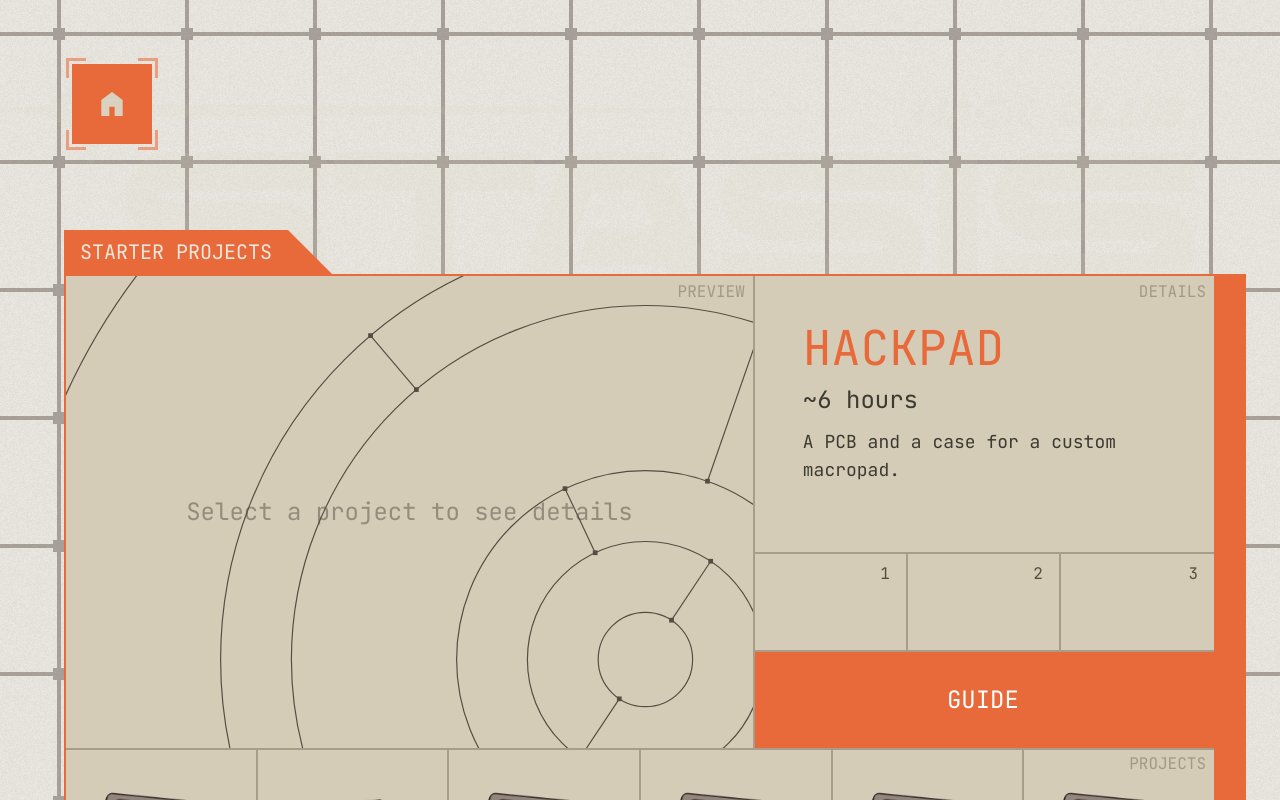
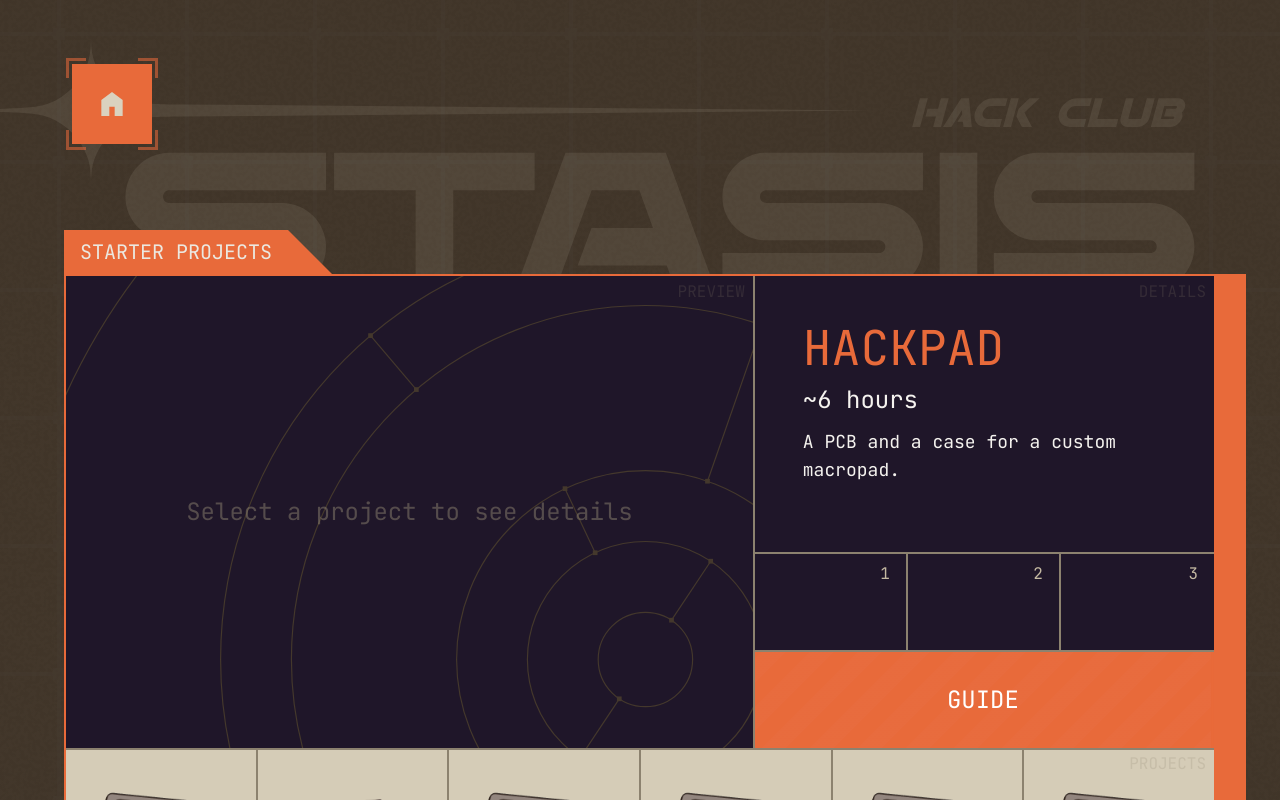
Before and after one commit to hackclub/stasis, a Next.js app: page /starter-projects in a window 1280 px wide. Shown: the top 800 px of the page. Built offline with nearby package versions, Linux system fonts and the light colour scheme; a web font is replaced by a local one.

Commit message:
minor ui changes

```diff
--- a/app/components/RSVPModal.tsx
+++ b/app/components/RSVPModal.tsx
@@ -60,7 +60,7 @@ export function RSVPModal({ isOpen, onClose }: Readonly<RSVPModalProps>) {
   return (
     <div className="fixed inset-0 z-50 flex items-center justify-center">
       <div
-        className="absolute inset-0 bg-cream-900/70 backdrop-blur-sm"
+        className="absolute inset-0 bg-[#3D3229]/80"
         onClick={onClose}
       />
 
--- a/app/components/projects/EditProjectModal.tsx
+++ b/app/components/projects/EditProjectModal.tsx
@@ -164,7 +164,7 @@ export function EditProjectModal({ isOpen, project, onClose, onSubmit, onDelete
   return (
     <div className="fixed inset-0 z-50 flex items-center justify-center">
       <div
-        className="absolute inset-0 bg-cream-900/80 backdrop-blur-sm"
+        className="absolute inset-0 bg-[#3D3229]/80"
         onClick={onClose}
       />
       <div className="relative bg-cream-100 border-2 border-cream-400 max-w-2xl w-full mx-4 font-mono max-h-[90vh] overflow-y-auto">
--- a/app/components/projects/NewProjectModal.tsx
+++ b/app/components/projects/NewProjectModal.tsx
@@ -91,7 +91,7 @@ export function NewProjectModal({ isOpen, onClose, onSubmit, error }: Readonly<P
   return (
     <div className="fixed inset-0 z-50 flex items-center justify-center">
       <div
-        className="absolute inset-0 bg-cream-900/80 backdrop-blur-sm"
+        className="absolute inset-0 bg-[#3D3229]/80"
         onClick={onClose}
       />
       <div className="relative bg-cream-100 border-2 border-cream-400 max-w-lg w-full mx-4 font-mono">
--- a/app/dashboard/layout.tsx
+++ b/app/dashboard/layout.tsx
@@ -47,10 +47,10 @@ export default function DashboardLayout({
             <div className="space-y-6">
               <div className="text-center">
                 <h1 className="text-2xl uppercase tracking-wide text-brand-500 mb-2">
-                  Dashboard
+                  You&apos;re logged out
                 </h1>
                 <p className="text-cream-800 text-sm">
-                  Sign in to continue
+                  Do you want to log in?
                 </p>
               </div>
               <button
--- a/app/dashboard/page.tsx
+++ b/app/dashboard/page.tsx
@@ -2,6 +2,7 @@
 
 import { useState, useEffect, useCallback } from 'react';
 import { useSession } from "@/lib/auth-client";
+import { authClient } from "@/lib/auth-client";
 import { ProjectCard } from '../components/projects/ProjectCard';
 import { NewProjectCard } from '../components/projects/NewProjectCard';
 import { NewProjectModal } from '../components/projects/NewProjectModal';
@@ -14,12 +15,27 @@ import Link from 'next/link';
 import type { Project } from './types';
 
 export default function ProjectsPage() {
-  const { data: session } = useSession();
+  const { data: session, isPending } = useSession();
   const [projects, setProjects] = useState<Project[]>([]);
   const [loading, setLoading] = useState(true);
   const [isModalOpen, setIsModalOpen] = useState(false);
   const [modalError, setModalError] = useState<string | null>(null);
   const [showTutorial, setShowTutorial] = useState(false);
+
+  if (!isPending && !session) {
+    return (
+      <div className="flex flex-col items-center justify-center min-h-[50vh] text-center">
+        <h1 className="text-cream-800 text-2xl uppercase tracking-wide mb-4">You&apos;re logged out</h1>
+        <p className="text-cream-700 mb-6">Do you want to log in?</p>
+        <button
+          onClick={() => authClient.signIn.oauth2({ providerId: 'hca', callbackURL: '/dashboard' })}
+          className="bg-brand-500 hover:bg-brand-400 text-white px-6 py-3 text-sm uppercase tracking-wide transition-colors"
+        >
+          Log in with Hack Club
+        </button>
+      </div>
+    );
+  }
 
   const fetchProjects = useCallback(async () => {
     try {
--- a/app/starter-projects/page.tsx
+++ b/app/starter-projects/page.tsx
@@ -332,7 +332,7 @@ export default function StarterProjectsPage() {
     <>
       <style jsx global>{`
         body {
-          background-color: var(--color-cream-100);
+          background-color: var(--color-cream-850);
         }
 
         @keyframes slide-right {
@@ -349,7 +349,7 @@ export default function StarterProjectsPage() {
         }
       `}</style>
 
-      <div className="bg-[linear-gradient(var(--color-cream-100)/0.6,var(--color-cream-100)/0.6),url(/noise-smooth-dark.png)] min-h-screen relative overflow-hidden z-0 px-2">
+      <div className="bg-[linear-gradient(#40352999,#40352999),url(/noise-smooth-dark.png)] min-h-screen relative overflow-hidden z-0 px-2">
         <div
           className="absolute inset-0 opacity-40 -z-1000 pointer-none"
           style={{
@@ -361,7 +361,7 @@ export default function StarterProjectsPage() {
         />
 
         <div className="mb-20 ml-16 mt-16">
-          <Link href="/dashboard">
+          <Link href="/">
             <MagneticCorners activationDistance={35} deactivationDistance={45}>
               <button className="block bg-brand-500 p-6 font-mono relative cursor-pointer hover:bg-brand-400">
                 <img src="/home-light.svg" alt="Home" className="w-8 h-8" />
@@ -376,16 +376,16 @@ export default function StarterProjectsPage() {
           <div className="bg-brand-500 text-cream-100 text-xl w-max px-4 py-2 relative after:bg-brand-500 after:absolute after:left-full after:top-0 after:h-full after:aspect-square after:[clip-path:polygon(0_0,0_100%,100%_100%)]">
             STARTER PROJECTS
           </div>
-          <div className="bg-cream-200 w-full h-max border-2 border-brand-500 flex flex-col relative after:absolute after:left-full after:w-8 after:h-[calc(100%+4px-32px)] after:-top-0.5 after:bg-brand-500 before:absolute before:bg-brand-500 before:-bottom-0.5 before:left-full before:w-8 before:h-8 before:[clip-path:polygon(0_0,0_100%,100%_0)]">
+          <div className="bg-cream-950 w-full h-max border-2 border-brand-500 flex flex-col relative after:absolute after:left-full after:w-8 after:h-[calc(100%+4px-32px)] after:-top-0.5 after:bg-brand-500 before:absolute before:bg-brand-500 before:-bottom-0.5 before:left-full before:w-8 before:h-8 before:[clip-path:polygon(0_0,0_100%,100%_0)]">
             {/* top stuff */}
             <div className="flex flex-row">
               {/* preview */}
-              <div ref={previewContainerRef} className="border-cream-400 border-r-2 flex-3/5 relative overflow-clip min-h-[400px]">
-                <p className="text-cream-700/40 absolute top-1 right-2 z-10">PREVIEW</p>
+              <div ref={previewContainerRef} className="border-cream-500 border-r-2 flex-3/5 relative overflow-clip min-h-[400px]">
+                <p className="text-cream-500/20 absolute top-1 right-2 z-10">PREVIEW</p>
                 <svg ref={svgContainerRef} className="w-full h-full absolute inset-0 z-0" viewBox="0 0 1400 800" preserveAspectRatio="xMidYMid slice">
                   {/* Concentric circles */}
                   {circles.map((diameter) => (
-                    <circle key={diameter} cx="1100" cy="650" r={diameter / 2} fill="none" stroke="var(--color-cream-700)" strokeWidth="2" />
+                    <circle key={diameter} cx="1100" cy="650" r={diameter / 2} fill="none" stroke="#44382C" strokeWidth="2" />
                   ))}
 
                   {/* Rotating lines with squares */}
@@ -394,28 +394,28 @@ export default function StarterProjectsPage() {
                       {/* First line */}
                       <g data-line-group={`${i}-1`}>
                         {/* Line connecting circles */}
-                        <line x1="1100" y1={650 - line.from} x2="1100" y2={650 - line.to} stroke="var(--color-cream-700)" strokeWidth="2" />
+                        <line x1="1100" y1={650 - line.from} x2="1100" y2={650 - line.to} stroke="#44382C" strokeWidth="2" />
 
                         {/* Squares at intersection points (counter-rotated) */}
                         <g data-square={`${i}-1a`}>
-                          <rect x={1100 - 4} y={650 - line.from - 4} width="8" height="8" fill="var(--color-cream-700)" />
+                          <rect x={1100 - 4} y={650 - line.from - 4} width="8" height="8" fill="#44382C" />
                         </g>
                         <g data-square={`${i}-1b`}>
-                          <rect x={1100 - 4} y={650 - line.to - 4} width="8" height="8" fill="var(--color-cream-700)" />
+                          <rect x={1100 - 4} y={650 - line.to - 4} width="8" height="8" fill="#44382C" />
                         </g>
                       </g>
 
                       {/* Second line (opposite side) */}
                       <g data-line-group={`${i}-2`}>
                         {/* Line connecting circles */}
-                        <line x1="1100" y1={650 + line.from} x2="1100" y2={650 + line.to} stroke="var(--color-cream-700)" strokeWidth="2" />
+                        <line x1="1100" y1={650 + line.from} x2="1100" y2={650 + line.to} stroke="#44382C" strokeWidth="2" />
 
                         {/* Squares at intersection points (counter-rotated) */}
                         <g data-square={`${i}-2a`}>
-                          <rect x={1100 - 4} y={650 + line.from - 4} width="8" height="8" fill="var(--color-cream-700)" />
+                          <rect x={1100 - 4} y={650 + line.from - 4} width="8" height="8" fill="#44382C" />
                         </g>
                         <g data-square={`${i}-2b`}>
-                          <rect x={1100 - 4} y={650 + line.to - 4} width="8" height="8" fill="var(--color-cream-700)" />
+                          <rect x={1100 - 4} y={650 + line.to - 4} width="8" height="8" fill="#44382C" />
                         </g>
                       </g>
                     </g>
@@ -428,7 +428,7 @@ export default function StarterProjectsPage() {
                     style={{ opacity: initialMessageOpacity }}
                   >
                     <p
-                      className="text-cream-700/50 text-2xl font-mono"
+                      className="text-cream-500/50 text-2xl font-mono"
                       style={{ transform: `scale(${initialMessageScale})` }}
                     >
                       Select a project to see details
@@ -448,7 +448,7 @@ export default function StarterProjectsPage() {
               </div>
               {/* details */}
               <div className="flex-2/5 flex flex-col relative">
-                <p className="text-cream-700/40 absolute top-1 right-2">DETAILS</p>
+                <p className="text-cream-500/20 absolute top-1 right-2">DETAILS</p>
 
                 {/* Hidden measurement divs for all projects */}
                 {projects.map((project, i) => (
@@ -458,8 +458,8 @@ export default function StarterProjectsPage() {
                     className="flex flex-col space-y-3 px-4 py-12 absolute opacity-0 pointer-events-none"
                   >
                     <h2 className="text-brand-500 text-5xl mx-8">{project.name.toUpperCase()}</h2>
-                    <p className="text-cream-800 text-2xl mx-8">{project.hours} hours</p>
-                    <p className="text-cream-800 text-lg mx-8">{project.short_description}</p>
+                    <p className="text-cream-50 text-2xl mx-8">{project.hours} hours</p>
+                    <p className="text-cream-50 text-lg mx-8">{project.short_description}</p>
                   </div>
                 ))}
 
@@ -469,22 +469,22 @@ export default function StarterProjectsPage() {
                   style={{ minHeight: maxHeight }}
                 >
                   <h2 className="text-brand-500 text-5xl mx-8">{projects[selectedProjectIndex ?? 0].name.toUpperCase()}</h2>
-                  <p className="text-cream-800 text-2xl mx-8">~{projects[selectedProjectIndex ?? 0].hours} hours</p>
-                  <p className="text-cream-800 text-lg mx-8">{projects[selectedProjectIndex ?? 0].short_description}</p>
+                  <p className="text-cream-50 text-2xl mx-8">~{projects[selectedProjectIndex ?? 0].hours} hours</p>
+                  <p className="text-cream-50 text-lg mx-8">{projects[selectedProjectIndex ?? 0].short_description}</p>
                 </div>
-                <div className="flex flex-row border-cream-400 border-y-2 relative z-10">
-                  <div className="flex-1/3 min-h-24 border-cream-400 border-r-2 relative">
-                    <p className="text-cream-700 absolute top-2 right-4">1</p>
+                <div className="flex flex-row border-cream-500 border-y-2 relative z-10">
+                  <div className="flex-1/3 min-h-24 border-cream-500 border-r-2 relative">
+                    <p className="text-cream-300 absolute top-2 right-4">1</p>
                   </div>
-                  <div className="flex-1/3 min-h-24 border-cream-400 border-r-2 relative">
-                    <p className="text-cream-700 absolute top-2 right-4">2</p>
+                  <div className="flex-1/3 min-h-24 border-cream-500 border-r-2 relative">
+                    <p className="text-cream-300 absolute top-2 right-4">2</p>
                   </div>
-                  <div className="flex-1/3 min-h-24 border-cream-400 relative">
-                    <p className="text-cream-700 absolute top-2 right-4">3</p>
+                  <div className="flex-1/3 min-h-24 border-cream-500 relative">
+                    <p className="text-cream-300 absolute top-2 right-4">3</p>
                   </div>
                 </div>
                 <button className="text-white text-2xl w-full py-8 cursor-pointer relative overflow-hidden group z-1 hover:brightness-110 transition-[filter] duration-50 bg-brand-500 border-brand-500/20 border-r-3">
-                  <div className="-z-1 absolute w-full h-full inset-0 bg-size-[3rem_3rem] animate-slide" style={{ backgroundImage: 'linear-gradient(135deg, var(--color-brand-500-25) 0%, var(--color-brand-500-25) 12.5%, transparent 12.5%, transparent 37.5%, var(--color-brand-500-25) 37.5%, var(--color-brand-500-25) 62.5%, transparent 62.5%, transparent 87.5%, var(--color-brand-500-25) 87.5%, var(--color-brand-500-25) 100%)' }} />
+                  <div className="-z-1 absolute w-full h-full inset-0 bg-size-[3rem_3rem] animate-slide" style={{ backgroundImage: 'linear-gradient(135deg, #ea745225 0%, #ea745225 12.5%, transparent 12.5%, transparent 37.5%, #ea745225 37.5%, #ea745225 62.5%, transparent 62.5%, transparent 87.5%, #ea745225 87.5%, #ea745225 100%)' }} />
                   <div className="z-1 absolute w-full h-full inset-0 bg-linear-to-b from-cream-100/10 to-cream-100/0 opacity-0 group-hover:opacity-100 transition-opacity" />
                   <span className="block overflow-hidden absolute w-full">
                     <span className="block group-hover:translate-y-full transition-all ease-out group-hover:opacity-70">
@@ -502,9 +502,9 @@ export default function StarterProjectsPage() {
             {/* grid of projects */}
             <div
               ref={setGridEl}
-              className="grid grid-cols-[repeat(auto-fit,minmax(11rem,1fr))] gap-0.5 bg-cream-400 relative overflow-hidden cursor-pointer pt-0.5"
+              className="grid grid-cols-[repeat(auto-fit,minmax(11rem,1fr))] gap-0.5 bg-cream-500 relative overflow-hidden cursor-pointer pt-0.5"
             >
-              <p className="text-cream-700/40 absolute top-1 right-2 z-2">PROJECTS</p>
+              <p className="text-cream-500/20 absolute top-1 right-2 z-2">PROJECTS</p>
               <ProjectGridHoverCorners gridEl={gridEl} selectedIndex={selectedProjectIndex} />
               {projects.map((project, i) => (
                 <ProjectPreview
@@ -523,8 +523,8 @@ export default function StarterProjectsPage() {
 
         <footer className="pt-20 pb-24 relative px-4">
           <div className="mx-auto max-w-md w-max font-mono">
-            <p className="text-xs md:text-sm text-cream-700 text-center">Made with <span className="bg-brand-500 text-cream-100">&lt;3</span> by teenagers, for teenagers</p>
-            <div className="mt-2 text-cream-700 text-center">
+            <p className="text-xs md:text-sm text-cream-300 text-center">Made with <span className="bg-brand-500 text-cream-100">&lt;3</span> by teenagers, for teenagers</p>
+            <div className="mt-2 text-cream-300 text-center">
               <a href="https://hackclub.com" target="_blank" rel="noopener" className="underline text-xs md:text-sm hover:bg-brand-500 hover:text-cream-100">Hack Club</a>
               <span>・</span>
               <a href="https://hackclub.com/slack" target="_blank" rel="noopener" className="underline text-xs md:text-sm hover:bg-brand-500 hover:text-cream-100">Slack</a>
@@ -537,7 +537,7 @@ export default function StarterProjectsPage() {
         </footer>
 
         {/* footer darkening background */}
-        <div className="absolute bottom-0 left-0 w-full h-48 bg-[linear-gradient(var(--color-cream-100-0),var(--color-cream-200))] -z-2" />
+        <div className="absolute bottom-0 left-0 w-full h-48 bg-[linear-gradient(#42382C00,#392E22)] -z-2" />
       </div>
 
       <NoiseOverlay />
--- a/middleware.ts
+++ b/middleware.ts
@@ -9,6 +9,7 @@ const securityHeaders = {
     "img-src 'self' https://stasis-staging.hackclub-assets.com https://stasis.hackclub-assets.com https://avatars.slack-edge.com data: blob:",
     "media-src 'self' https://stasis-staging.hackclub-assets.com https://stasis.hackclub-assets.com blob:",
     "font-src 'self'",
+    "worker-src 'self' blob:",
     "frame-ancestors 'none'",
   ].join("; "),
   "X-Content-Type-Options": "nosniff",
```
Also changed, not shown: app/page.tsx (+81 -20 lines), 1 other file (tests, documents, lock files or other folders).
